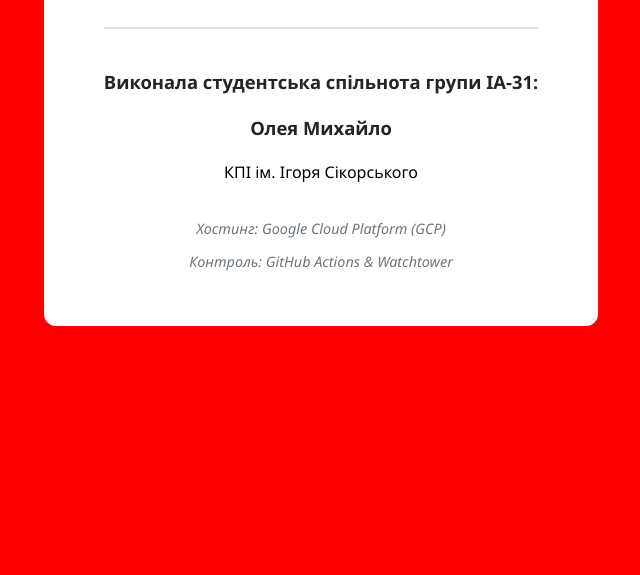
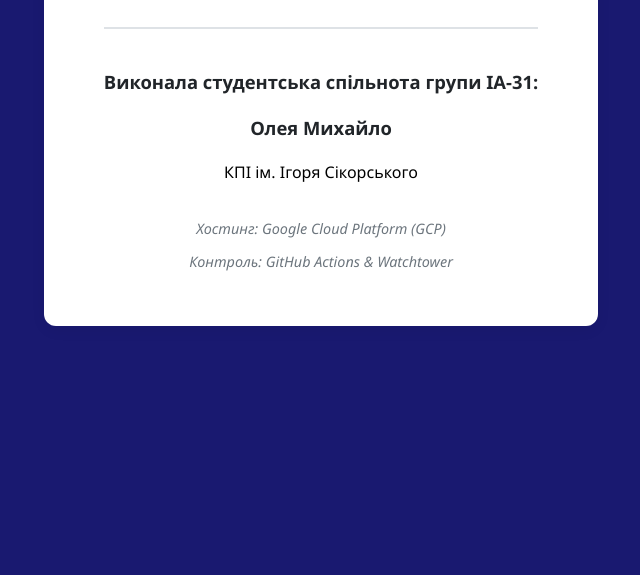
Before and after one commit to Hoityk/lab5-cloud, a plain HTML site: page index.html in a window 1280 px wide. Shown: the part 225-800 px from the top of the page, without its empty margins (319-959 px from the left). Drawn offline with Linux system fonts and the light colour scheme.

Commit message:
Change background color from red to midnight blue

```diff
--- a/index.html
+++ b/index.html
@@ -4,7 +4,7 @@
     <meta charset="UTF-8">
     <title>Lab 5 - GCP</title>
     <style>
-        body { background-color: #FF0000; color: #212529; font-family: "Segoe UI", Tahoma, sans-serif; text-align: center; padding-top: 10vh; margin: 0; }
+        body { background-color: #191970; color: #212529; font-family: "Segoe UI", Tahoma, sans-serif; text-align: center; padding-top: 10vh; margin: 0; }
         .card { background: #ffffff; display: inline-block; padding: 40px 60px; border-radius: 12px; box-shadow: 0 4px 15px rgba(0,0,0,0.05); }
         h1 { color: #198754; margin-bottom: 5px; }
         h2 { color: #495057; font-weight: normal; margin-top: 0; margin-bottom: 30px; }
```
